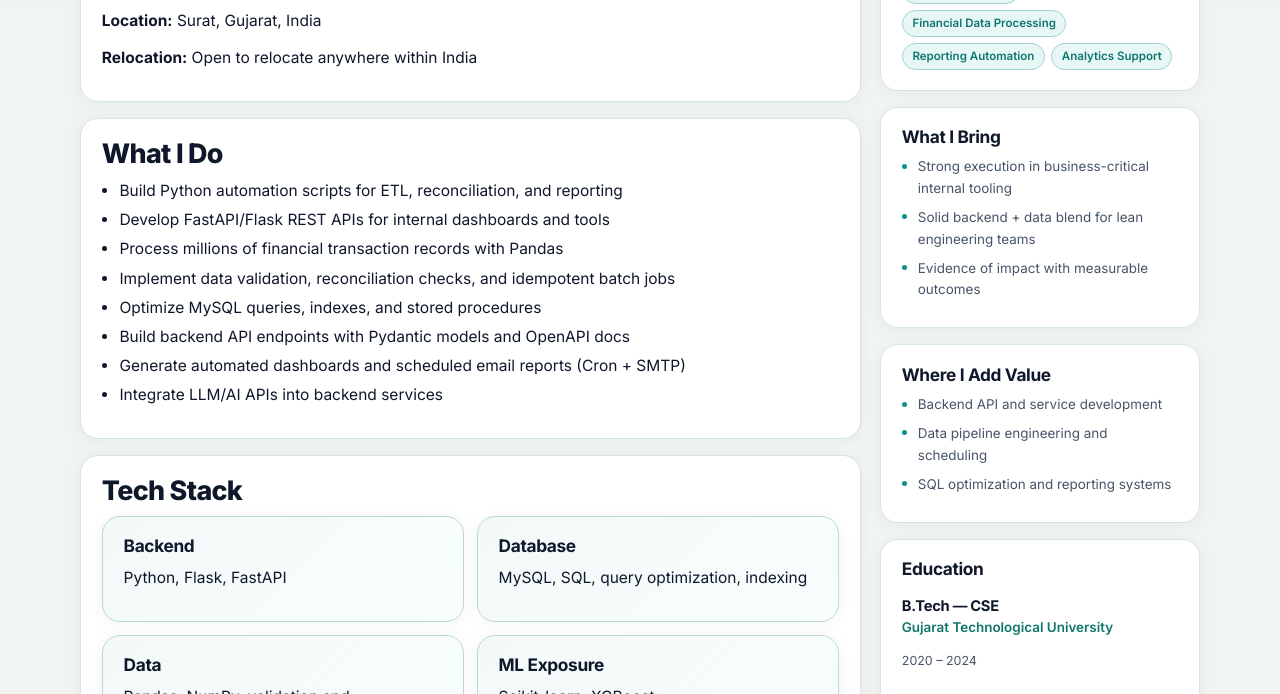
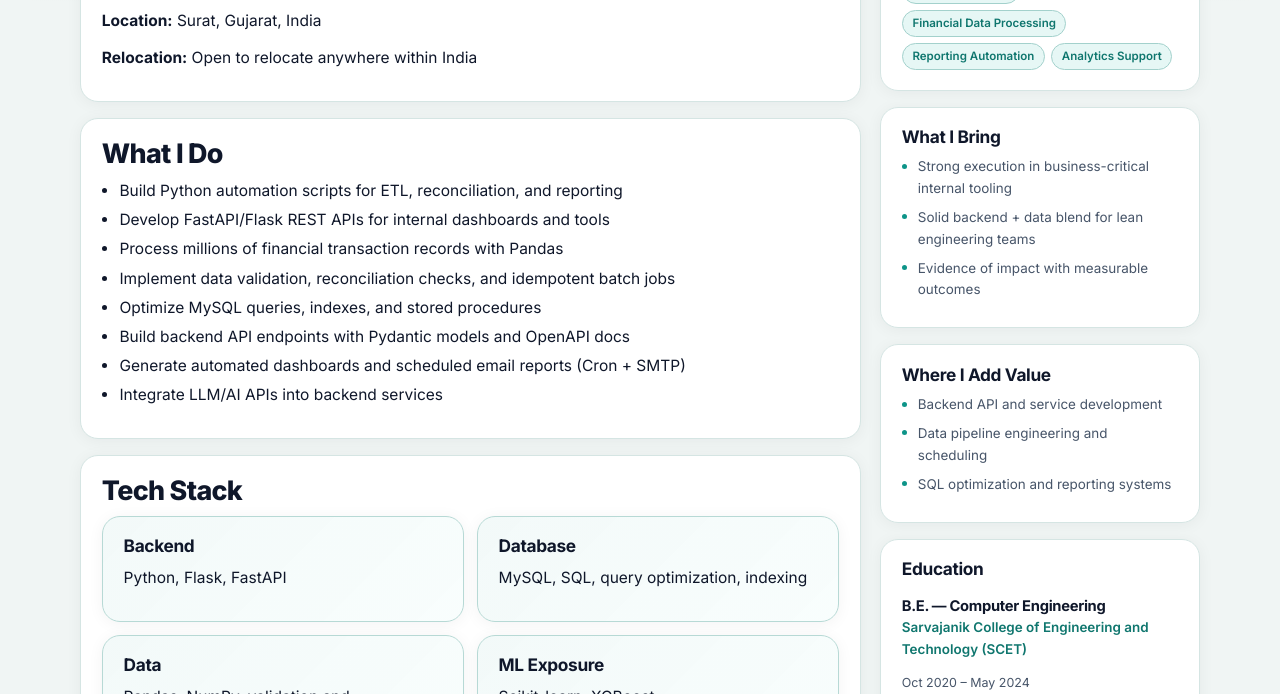
Before and after one commit to Aman-singh143/Aman-Portfolio, a plain HTML site: page about.html in a window 1280 px wide. Shown: the part 258-952 px from the top of the page. Drawn offline with Linux system fonts and the light colour scheme.

Commit message:
feat: user-provided college update & clean README

```diff
--- a/about.html
+++ b/about.html
@@ -158,9 +158,10 @@
           <section class="card reveal">
             <h3>Education</h3>
             <div class="edu-block">
-              <h3>B.Tech — CSE</h3>
-              <p class="edu-inst">Gujarat Technological University</p>
-              <p class="edu-date">2020 – 2024</p>
+              <h3>B.E. — Computer Engineering</h3>
+              <p class="edu-inst">Sarvajanik College of Engineering and Technology (SCET)</p>
+              <p class="edu-date">Oct 2020 – May 2024</p>
+              <p class="edu-grade">CGPA: 8.00</p>
             </div>
           </section>
 
```
Also changed, not shown: index.html (+4 -3 lines), 1 other file.
